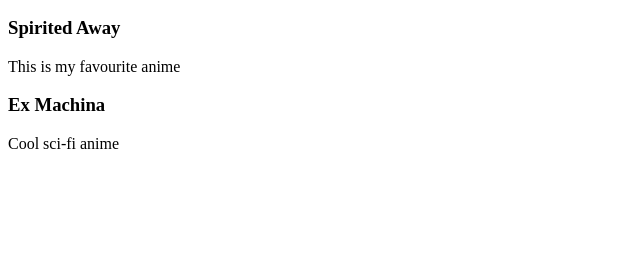
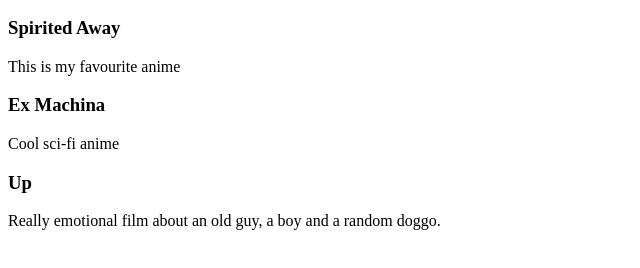
Before and after one commit to aztec-dev/web-development, a plain HTML site: page 2.4 Movie Ranking Project/index.html in a window 1280 px wide. Shown: the part 110-378 px from the top of the page, without its empty margins (0-640 px from the left). Drawn offline with Linux system fonts and the light colour scheme.

Commit message:
Add third movie.

```diff
--- a/2.4 Movie Ranking Project/index.html
+++ b/2.4 Movie Ranking Project/index.html
@@ -16,5 +16,7 @@
     <h3>Ex Machina</h3>
     <p>Cool sci-fi anime</p>
 
+    <h3>Up</h3>
+    <p>Really emotional film about an old guy, a boy and a random doggo.</p>
 </body>
 </html>
```
